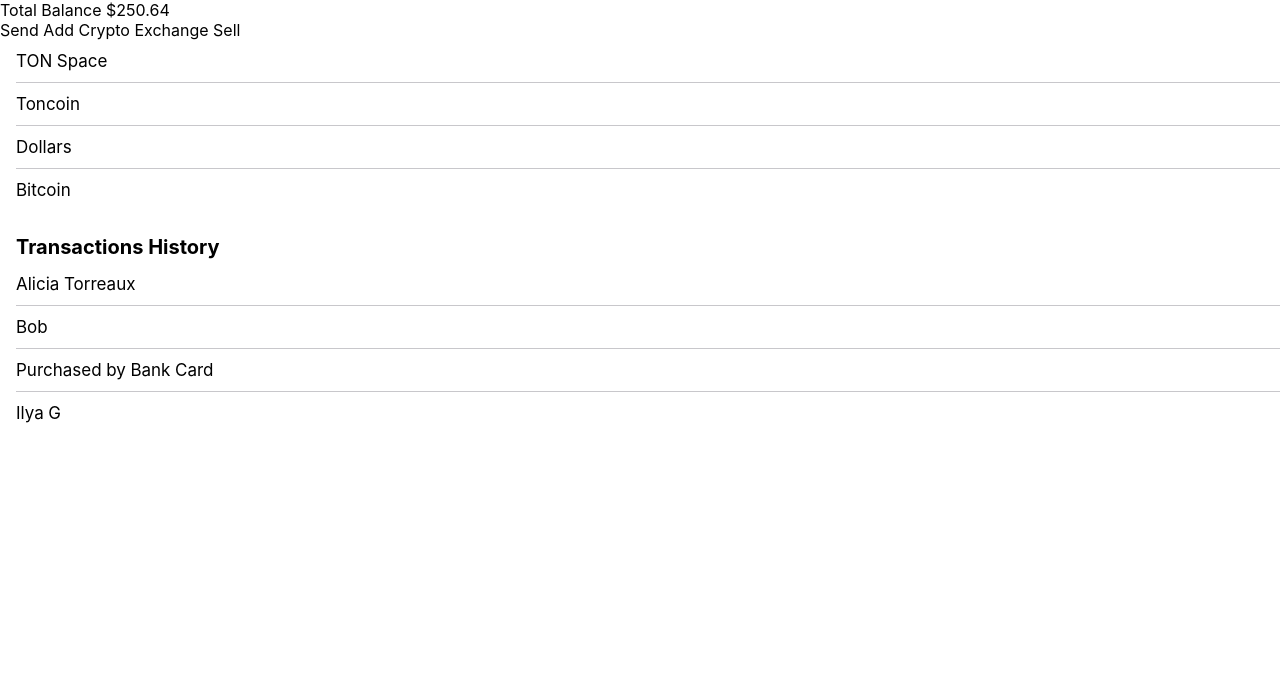
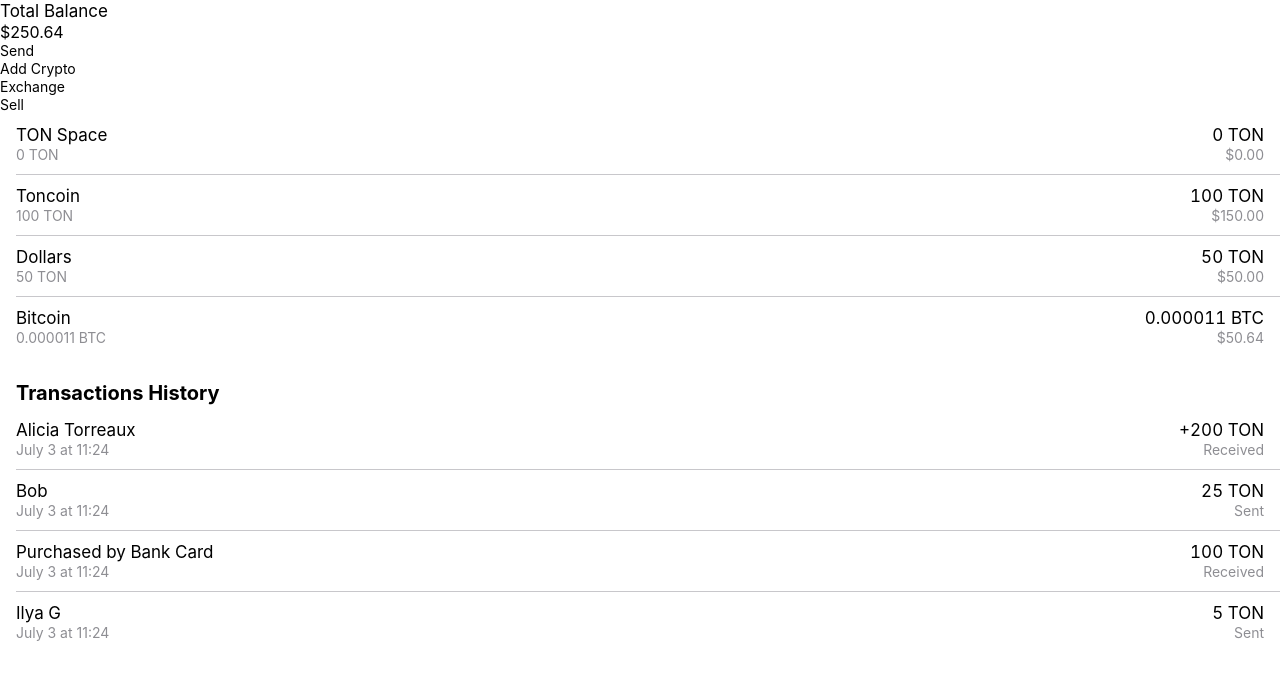
Before and after one commit to IlyaGrshin/wallet_animations, a React (Create React App) app: page / in a window 1280 px wide. Shown: the top 680 px of the page. Built offline with nearby package versions, Linux system fonts and the light colour scheme; the HTML template or start-up script is replaced by a standard one.

Commit message:
updated content

```diff
--- a/src/App.js
+++ b/src/App.js
@@ -1,58 +1,105 @@
 import Card from './Components/Card';
+import Text from './Components/Text';
 import ListItem from './Components/ListItem';
 import SectionHeader from './Components/SectionHeader';
 
 import './App.css';
 
 function App() {
+    const buttons = [
+        {
+            name: 'Send',
+        },
+        {
+            name: 'Add Crypto',
+        },
+        {
+            name: 'Exchange',
+        },
+        {
+            name: 'Sell',
+        },
+    ]
+
+    const assets = [
+        {
+            name: 'TON Space',
+            coins: '0 TON',
+            value: '$0.00',
+        },
+        {
+            name: 'Toncoin',
+            coins: '100 TON',
+            value: '$150.00',
+        },
+        {
+            name: 'Dollars',
+            coins: '50 TON',
+            value: '$50.00',
+        },
+        {
+            name: 'Bitcoin',
+            coins: '0.000011 BTC',
+            value: '$50.64',
+        },
+    ];
+
+    const txHistory = [
+        {
+            name: 'Alicia Torreaux',
+            date: 'July 3 at 11:24',
+            value: '+200 TON',
+            status: 'Received',
+        },
+        {
+            name: 'Bob',
+            date: 'July 3 at 11:24',
+            value: '25 TON',
+            status: 'Sent',
+        },
+        {
+            name: 'Purchased by Bank Card',
+            date: 'July 3 at 11:24',
+            value: '100 TON',
+            status: 'Received',
+        },
+        {
+            name: 'Ilya G',
+            date: 'July 3 at 11:24',
+            value: '5 TON',
+            status: 'Sent',
+        },
+    ];
+
     return (
         <div>
             <Card>
-                Total Balance
+                <Text variant='body' weight='regular'>Total Balance</Text>
                 $250.64
             </Card>
             <Card>
-                Send
-                Add Crypto
-                Exchange
-                Sell
+                {buttons.map((button, index) => (
+                    <Text variant='subheadline2' weight='rounded semibold' key={index}>{button.name}</Text>
+                ))}
             </Card>
             <Card>
-                <ListItem
-                    bodyProps={{ label: 'TON Space' }}
-                    key={1}
-                />
-                <ListItem
-                    bodyProps={{ label: 'Toncoin' }}
-                    key={2}
-                />
-                <ListItem
-                    bodyProps={{ label: 'Dollars' }}
-                    key={3}
-                />
-                <ListItem
-                    bodyProps={{ label: 'Bitcoin' }}
-                    key={4}
-                />
+                {assets.map((asset, index) => (
+                    <ListItem
+                        bodyProps={{ label: asset.name, caption: asset.coins}}
+                        rightProps={{ label: asset.coins, caption: asset.value }}
+                        key={`asset-${index}`}
+                    />
+                ))}
             </Card>
             <Card>
                 <SectionHeader title='Transactions History' />
-                <ListItem
-                    bodyProps={{ label: 'Alicia Torreaux' }}
-                    key={5}
-                />
-                <ListItem
-                    bodyProps={{ label: 'Bob' }}
-                    key={6}
-                />
-                <ListItem
-                    bodyProps={{ label: 'Purchased by Bank Card' }}
-                    key={7}
-                />
-                <ListItem
-                    bodyProps={{ label: 'Ilya G' }}
-                    key={8}
-                />
+                {txHistory.map((tx, index) => (
+                    <ListItem
+                        bodyProps={{ label: tx.name, caption: tx.date }}
+                        rightProps={{ label: tx.value, caption: tx.status }}
+                        key={`tx-${index}`}
+                    />
+                ))}
             </Card>
         </div>
     );
--- a/src/Components/ListItem/index.js
+++ b/src/Components/ListItem/index.js
@@ -26,7 +26,7 @@
 function ListItemBody({ label, caption }) {
 	return (
 		<div className='body'>
-			<Text className='label' variant="body" weight="regular">
+			<Text className='label' variant='body' weight='regular'>
   				{label}
 			</Text>
 			{caption && (
@@ -44,7 +44,7 @@
 				<Text className='label' variant='body' weight='regular'>
 					{label}
 				</Text>
-			{type && (
+			{caption && (
 				<Text className='caption' variant='subheadline2' weight='regular'>
 					{caption}
 				</Text>
```
